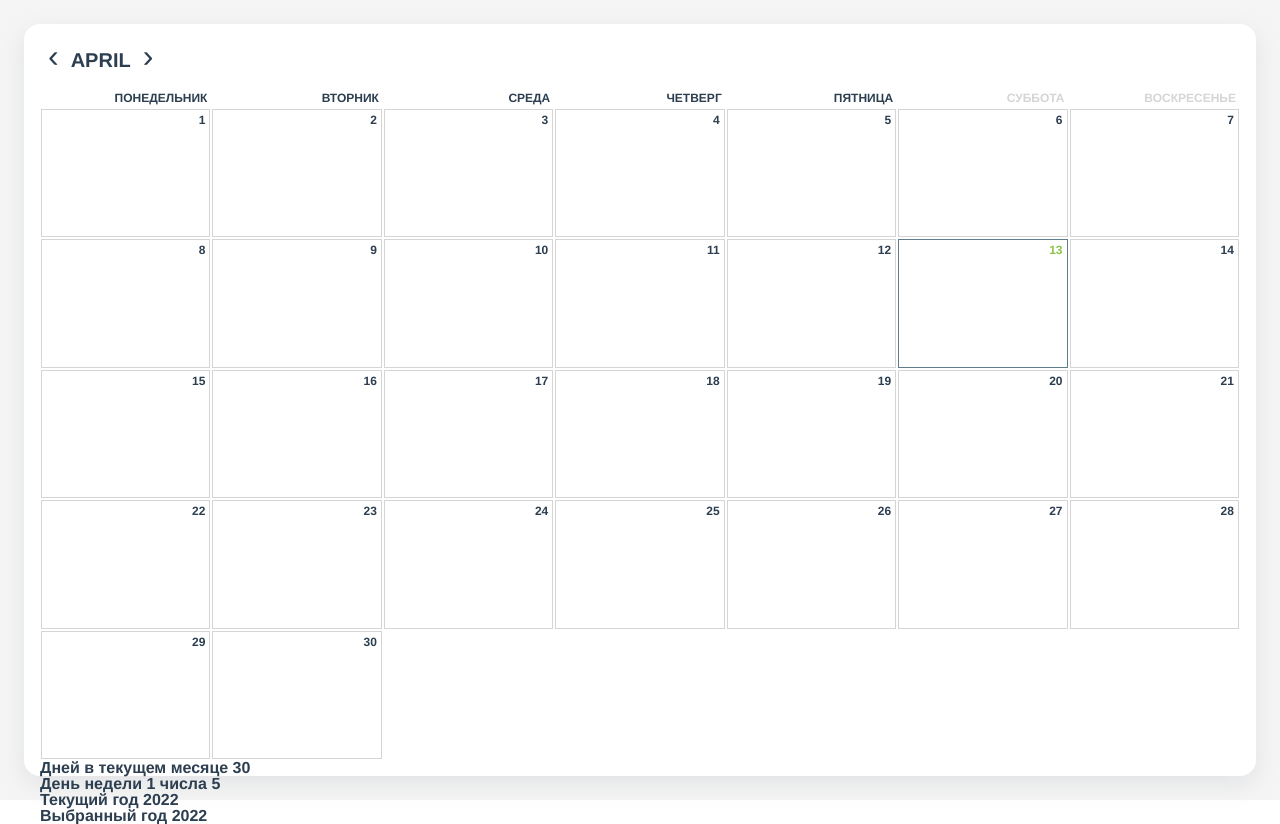
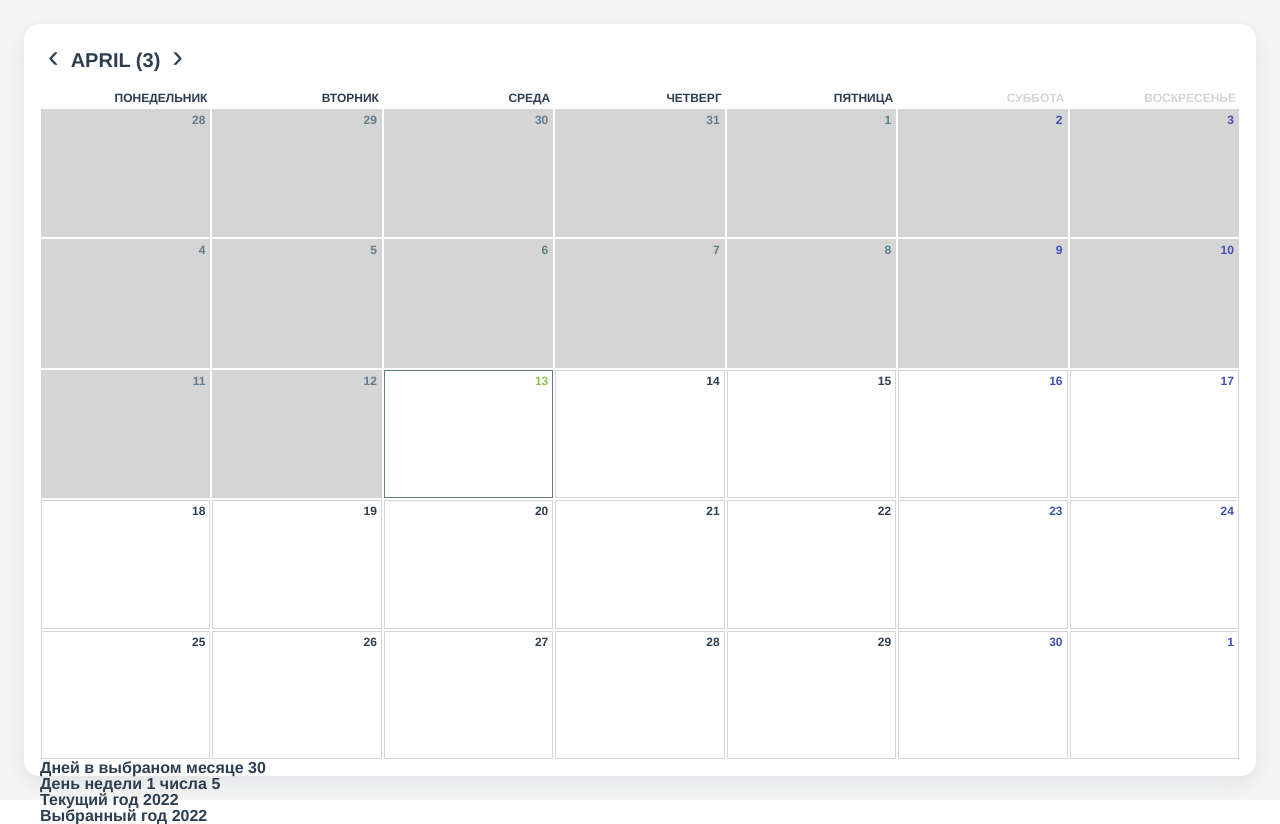
Before and after one commit to mccrush/testcalen, a Vue app: page / in a window 1280 px wide. Built offline with nearby package versions, Linux system fonts and the light colour scheme.

Commit message:
Settings days view

```diff
--- a/src/components/TestCalen.vue
+++ b/src/components/TestCalen.vue
@@ -3,7 +3,7 @@
     <div class="row row-select">
       <div class="btn btn-left" @click="monthDown">&lsaquo;</div>
       <div id="month-name">
-        {{ getSelectMonthName }}
+        {{ getSelectMonthName }} ({{ selectMonthNumber }})
         <span v-if="selectYear != tecYear">{{ selectYear }}</span>
       </div>
       <div class="btn btn-right" @click="monthUp">&rsaquo;</div>
@@ -20,20 +20,81 @@
     </div>
     <div class="row row-calendar">
       <div
-        v-for="i in getDaysInMonth"
+        v-for="i in getDayOfWeek(selectYear, selectMonthNumber, 1) - 1"
+        :key="'day-before-' + i"
+        class="day border-grey"
+        :class="{
+          'bg-grey text-darkgrey':
+            (selectMonthNumber <= tecMonthNumber && selectYear <= tecYear) ||
+            selectYear < tecYear,
+          'day-height-6': getNumberOfRows === 6,
+          'day-height-5': getNumberOfRows === 5,
+          'text-purpur':
+            getDayOfWeek(
+              selectYear,
+              selectMonthNumber - 1,
+              getDaysInMonth(selectYear, selectMonthNumber) -
+                getDayOfWeek(selectYear, selectMonthNumber, 1) +
+                i +
+                1
+            ) >= 6,
+        }"
+      >
+        {{
+          getDaysInMonth(selectYear, selectMonthNumber) -
+          getDayOfWeek(selectYear, selectMonthNumber, 1) +
+          i +
+          1
+        }}
+      </div>
+      <div
+        v-for="i in getDaysInMonth(selectYear, selectMonthNumber + 1)"
         :key="'day-' + i"
-        class="day border-grey day-height-5"
+        class="day border-grey"
         :class="{
+          'bg-grey text-darkgrey':
+            (i < tecDate &&
+              selectMonthNumber === tecMonthNumber &&
+              selectYear <= tecYear) ||
+            (selectMonthNumber < tecMonthNumber && selectYear <= tecYear) ||
+            selectYear < tecYear,
           'border-darkgrey text-green':
             i === tecDate &&
             selectMonthNumber === tecMonthNumber &&
             selectYear === tecYear,
+          'day-height-6': getNumberOfRows === 6,
+          'day-height-5': getNumberOfRows === 5,
+          'text-purpur': getDayOfWeek(selectYear, selectMonthNumber, i) >= 6,
+        }"
+      >
+        {{ i }}
+      </div>
+      <div
+        v-for="i in 7 -
+        getDayOfWeek(
+          selectYear,
+          selectMonthNumber,
+          getDaysInMonth(selectYear, selectMonthNumber + 1)
+        )"
+        :key="'day-after-' + i"
+        class="day border-grey"
+        :class="{
+          'bg-grey text-darkgrey':
+            (selectMonthNumber < tecMonthNumber && selectYear <= tecYear) ||
+            selectYear < tecYear,
+          'day-height-6': getNumberOfRows === 6,
+          'day-height-5': getNumberOfRows === 5,
+          'text-purpur':
+            getDayOfWeek(selectYear, selectMonthNumber + 1, i) >= 6,
         }"
       >
         {{ i }}
       </div>
     </div>
-    <h4>Дней в текущем месяце {{ getDaysInMonth }}</h4>
+    <h4>
+      Дней в выбраном месяце
+      {{ getDaysInMonth(selectYear, selectMonthNumber + 1) }}
+    </h4>
     <h4>День недели 1 числа {{ getNumberOfRows }}</h4>
     <h4>Текущий год {{ tecYear }}</h4>
     <h4>Выбранный год {{ selectYear }}</h4>
@@ -69,19 +130,8 @@ export default {
     getSelectMonthName() {
       return moment().month(this.selectMonthNumber).format("MMMM");
     },
-    getDaysInMonth() {
-      return moment(
-        this.selectYear + "-" + (this.selectMonthNumber + 1),
-        "YYYY-MM"
-      ).daysInMonth();
-    },
     getNumberOfRows() {
-      const dayOfWeek = new Date(
-        this.selectYear,
-        this.selectMonthNumber,
-        1
-      ).getDay();
-      if (dayOfWeek === 6 || dayOfWeek === 0) {
+      if (this.getDayOfWeek(this.selectYear, this.selectMonthNumber, 1) >= 6) {
         return 6;
       } else {
         return 5;
@@ -89,7 +139,19 @@ export default {
     },
   },
   methods: {
+    getDayOfWeek(year, month, date) {
+      console.log("year", year, " month", month, " date", date);
+      if (new Date(year, month, date).getDay() === 0) {
+        return 7;
+      } else {
+        return new Date(year, month, date).getDay();
+      }
+    },
+    getDaysInMonth(year, month) {
+      return moment(year + "-" + month, "YYYY-MM").daysInMonth();
+    },
     monthUp() {
+      console.log("Clik Up");
       if (this.selectMonthNumber === 11) {
         this.selectYear++;
         this.selectMonthNumber = 0;
@@ -98,6 +160,7 @@ export default {
       }
     },
     monthDown() {
+      console.log("Clik Down");
       if (this.selectMonthNumber === 0) {
         this.selectYear--;
         this.selectMonthNumber = 11;
@@ -189,6 +252,10 @@ export default {
   color: #d5d5d5;
 }
 
+.text-darkgrey {
+  color: #607d8b;
+}
+
 .text-purpur {
   color: #3f51b5;
 }
@@ -204,4 +271,8 @@ export default {
 .border-darkgrey {
   border: 1px solid #607d8b;
 }
+
+.bg-grey {
+  background-color: #d5d5d5;
+}
 </style>
```
